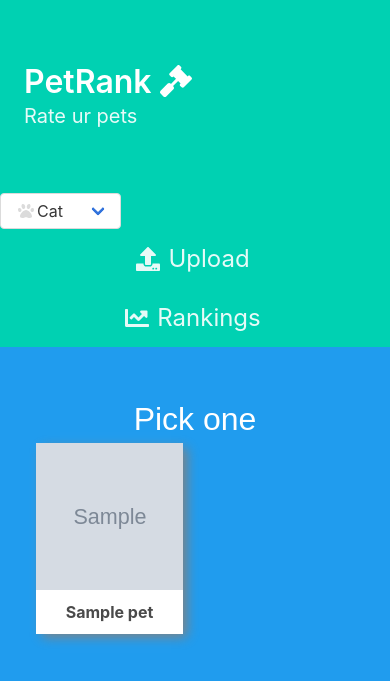
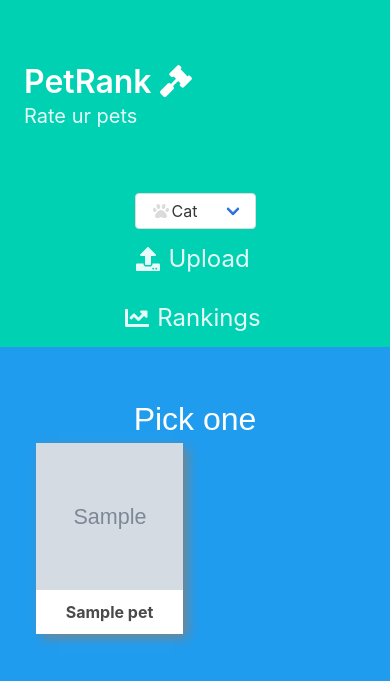
Before and after one commit to lovevn/petrank, a Django app: template core/templates/home.html in a window 390 px wide. Shown: the top 681 px of the page. Run offline with Django 3.2, Linux system fonts and the light colour scheme; tables that the repository leaves empty hold one stand-in row (values such as "Sample post"); the template is opened without the code that fills it: values that come from a table or form of the project are taken from there, most other values are stand-ins (such as "Sample title", 1, 10 or a date in 2020); grey boxes marked "Sample" are stand-in pictures; style sheets or scripts are compiled from the project's sources; some libraries are stand-ins or nearby versions.

Commit message:
Start 0.4

```diff
--- a/core/static/css/main.css
+++ b/core/static/css/main.css
@@ -27,8 +27,6 @@ td img {
 @media only screen and (max-width: 550px) {
   .tabs ul {
     flex-direction: column; }
-    .tabs ul li {
-      width: 100%; }
   .select {
     margin-right: 0px !important; } }
 
--- a/core/static/css/main.scss
+++ b/core/static/css/main.scss
@@ -32,10 +32,6 @@ td img {
 @media only screen and (max-width: 550px){
   .tabs ul {
     flex-direction: column;
-
-    li {
-      width: 100%;
-    }
   }
 
   .select {
--- a/core/urls.py
+++ b/core/urls.py
@@ -4,19 +4,19 @@ from django.contrib import admin
 from django.conf.urls import handler404
 import core.views as core_views
 import pets.views as pet_views
+import track.views
 from django.conf import settings
 
 urlpatterns = [
  path(r"", core_views.home),
+ path(r"analytics/", track.views.analytics),
  path(r"pets/", pet_views.pets),
  path(r"pets/<slug:id>/", pet_views.pet),
  path(r"terms/", core_views.terms),
  path(r"admin/", admin.site.urls),
  path(r"upload/", core_views.upload),
- path(r"help/", core_views.help)
+ path(r"help/", core_views.help),
 ] + static(
  settings.MEDIA_URL,
  document_root=settings.MEDIA_ROOT
 )
-
-handler404 = core_views.not_found
--- a/requirements.txt
+++ b/requirements.txt
@@ -8,3 +8,4 @@ rcssmin==1.0.6 --install-option="--without-c-extensions"
 libsass==0.14.5
 django-compressor==2.2
 django-sass-processor==0.7
+django-track
```
Also changed, not shown: core/settings.py (+8 -0 lines).
